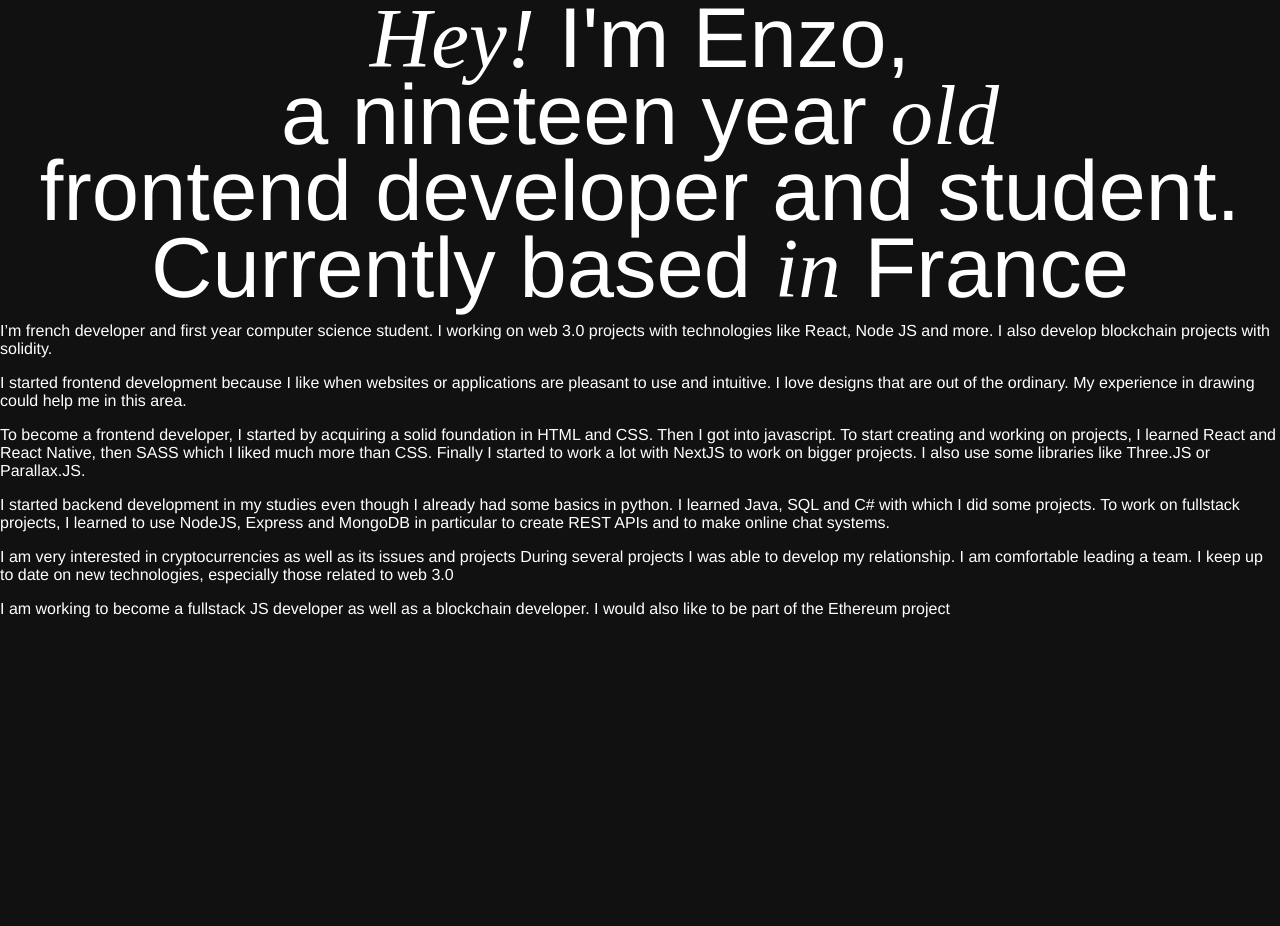
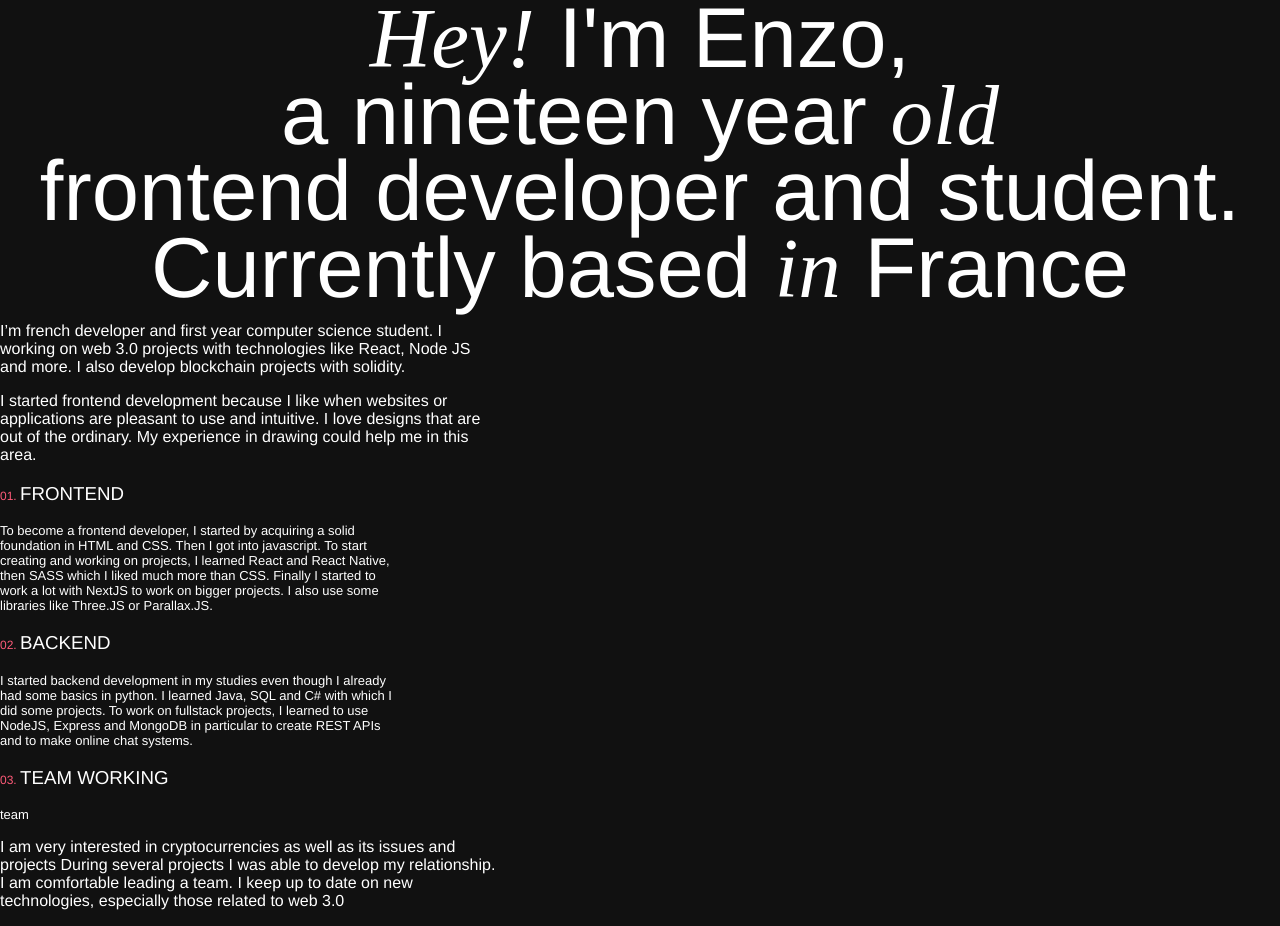
Before and after one commit to enzo-mourany/portfolio, a Next.js app: page /About in a window 1280 px wide. Shown: the top 926 px of the page. Before the commit the page ends 800 px from the top, so only its background shows below. Built offline with nearby package versions, Linux system fonts and the light colour scheme.

Commit message:
style : about descriptions

```diff
--- a/components/about-description.jsx
+++ b/components/about-description.jsx
@@ -1,52 +1,81 @@
-import React from 'react'
+import React from 'react';
 import styles from '../styles/about-description.module.scss';
 
 export default function AboutDescription() {
     return (
         <div className={styles.aboutDescription}>
-            <div>
-
-                <p >
+            <div className={styles.text}>
+                <p>
                     I’m french developer and first year computer science
-                    student. I working on web 3.0 projects with
-                    technologies like React, Node JS and more.
-                    I also develop blockchain projects with solidity.
+                    student. I working on web 3.0 projects with technologies
+                    like React, Node JS and more. I also develop blockchain
+                    projects with solidity.
                 </p>
             </div>
-            <div>
+            <div className={styles.text}>
                 <p>
-                    I started frontend development because I like when websites or applications are pleasant to use and intuitive. I love designs that are out of the ordinary. My experience in drawing could help me in this area.
+                    I started frontend development because I like when websites
+                    or applications are pleasant to use and intuitive. I love
+                    designs that are out of the ordinary. My experience in
+                    drawing could help me in this area.
                 </p>
             </div>
-            <div>
-                <p>
-                    To become a frontend developer, I started by acquiring a solid foundation in HTML and CSS. Then I got into javascript. To start creating and working on projects, I learned React and React Native, then SASS which I liked much more than CSS. Finally I started to work a lot with NextJS to work on bigger projects.
-                    I also use some libraries like Three.JS or Parallax.JS.
-                </p>
-            </div>
-            <div>
-                <p>
-                    I started backend development in my studies even though I already had some basics in python. I learned Java, SQL and C# with which I did some projects. To work on fullstack projects, I learned to use NodeJS, Express and MongoDB in particular to create REST APIs and to make online chat systems.
-                </p>
+            <div className={styles.container}>
+                <h3 className={styles.title}><span>01. </span>FRONTEND</h3>
+                <div className={styles.text2}>
+                    <p alt="frontend">
+                        To become a frontend developer, I started by acquiring a
+                        solid foundation in HTML and CSS. Then I got into
+                        javascript. To start creating and working on projects, I
+                        learned React and React Native, then SASS which I liked much
+                        more than CSS. Finally I started to work a lot with NextJS
+                        to work on bigger projects. I also use some libraries like
+                        Three.JS or Parallax.JS.
+                    </p>
+                </div>
             </div>
 
-            <div>
-                <p >
-                    I am very interested in cryptocurrencies as well as
-                    its issues and projects
-                    During several projects I was able to develop my relationship.
-                    I am comfortable leading a team.
-                    I keep up to date on new technologies, especially those related to web 3.0
-                </p>
+            <div className={styles.container}>
+                <h3 className={styles.title}><span>02. </span>BACKEND</h3>
+                <div className={styles.text2}>
+                    <p alt="backend">
+                        I started backend development in my studies even though I
+                        already had some basics in python. I learned Java, SQL and
+                        C# with which I did some projects. To work on fullstack
+                        projects, I learned to use NodeJS, Express and MongoDB in
+                        particular to create REST APIs and to make online chat
+                        systems.
+                    </p>
+                </div>
             </div>
-            <div>
-                <p >
-                    I am working to become a fullstack JS developer as well as a blockchain developer.
-                    I would also like to be part of the Ethereum project
-                </p>
+
+            <div className={styles.container}>
+                <h3 className={styles.title}><span>03. </span>TEAM WORKING</h3>
+                <div className={styles.text2}>
+                    <p alt="team">
+                        team
+                    </p>
+                </div>
             </div>
 
 
+
+            <div className={styles.text}>
+                <p>
+                    I am very interested in cryptocurrencies as well as its
+                    issues and projects During several projects I was able to
+                    develop my relationship. I am comfortable leading a team. I
+                    keep up to date on new technologies, especially those
+                    related to web 3.0
+                </p>
+            </div>
+            <div className={styles.text}>
+                <p>
+                    I am working to become a fullstack JS developer as well as a
+                    blockchain developer. I would also like to be part of the
+                    Ethereum project
+                </p>
+            </div>
         </div>
-    )
+    );
 }
--- a/components/project-box.jsx
+++ b/components/project-box.jsx
@@ -13,7 +13,7 @@ export default function ProjectBox({
 }) {
     return (
         <div>
-            <li className='item' whilehover={{ translateY: -10 }}>
+            <li className='item'>
                 <div className={styles.projectInner}>
                     <div className={styles.top}>
                         <div className={styles.projectTop}>
--- a/pages/index.jsx
+++ b/pages/index.jsx
@@ -31,8 +31,8 @@ export default function Home({ data }) {
       <main>
         <Topbar />
         <div className={styles.sections}>
-          <HomePage />
-          <About />
+          <HomePage className="homePage" />
+          <About className="about" />
           {data.map(result => (
             <ProjectBox id={result.id} title={result.title} description={result.description} githublink={result.githublink} tech={result.tech} />
           ))}
--- a/styles/about-description.module.scss
+++ b/styles/about-description.module.scss
@@ -1,5 +1,28 @@
+@import '../styles/colors.scss';
 .aboutDescription {
-    p {
-        color: #fff;
+    .container {
+        .title {
+            color: #fff;
+            font-weight: 200;
+            span {
+                font-size: 12px;
+                color: $lightRed;
+            }
+        }
+        .text2 {
+            width: 400px;
+            p {
+                color: #fff;
+                font-weight: 200;
+                font-size: 13px;
+            }
+        }
+    }
+    .text {
+        width: 500px;
+        p {
+            color: #fff;
+            font-weight: 200;
+        }
     }
 }
--- a/styles/colors.scss
+++ b/styles/colors.scss
@@ -1,3 +1,4 @@
 $red: #cb3752;
+$lightRed: #ff5b79;
 $green: #43ffd5;
 $grey: #111111;
--- a/styles/homepage.module.scss
+++ b/styles/homepage.module.scss
@@ -4,7 +4,7 @@
     justify-content: center;
     align-items: center;
     width: 100%;
-    height: calc(100vh - 70px);
+    height: 100vh;
     .scrollbar-hidden {
         -ms-overflow-style: none;
         scrollbar-width: none;
--- a/styles/project-box.module.scss
+++ b/styles/project-box.module.scss
@@ -4,8 +4,7 @@
     justify-content: space-between;
     align-items: flex-start;
     flex-direction: column;
-    position: relative;
-    width: 30%;
+    width: 25%;
     height: fit-content;
     padding: 2rem 1.75rem;
     border: 1px solid #fff;
```
Also changed, not shown: pages/Projects.jsx (+3 -19 lines), pages/Topbar.jsx (+11 -11 lines).
